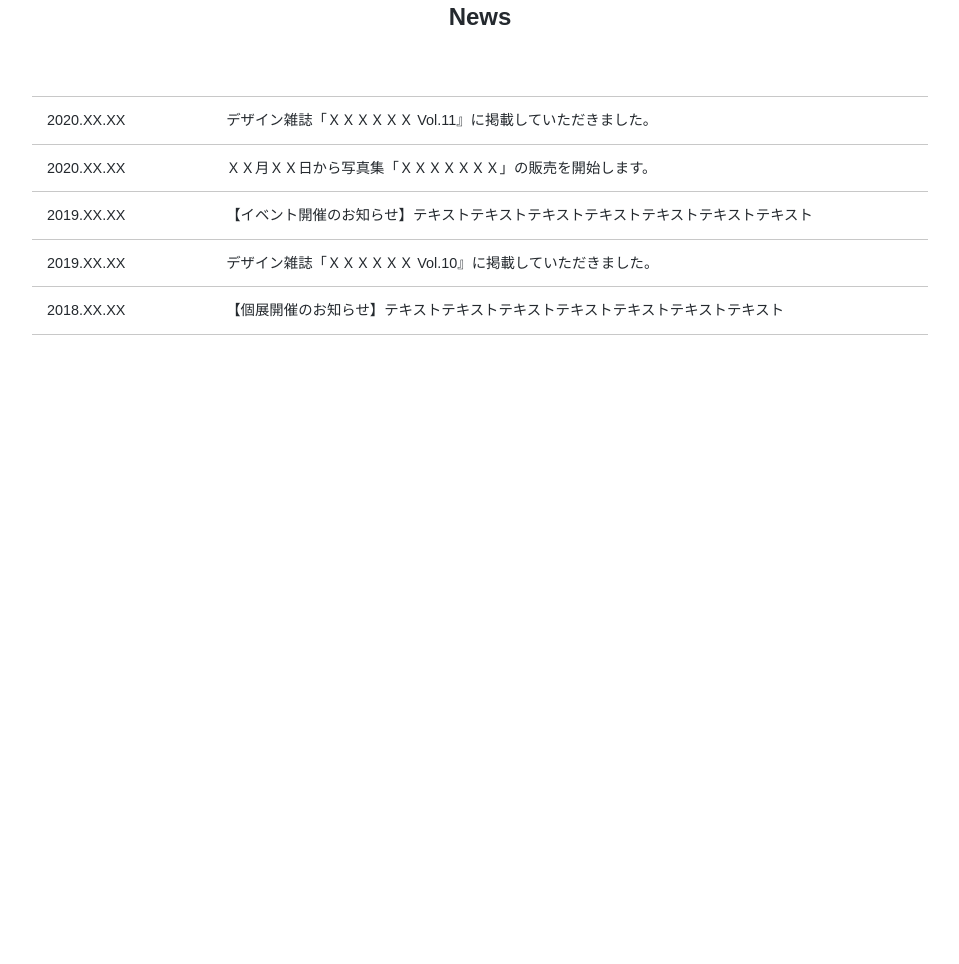
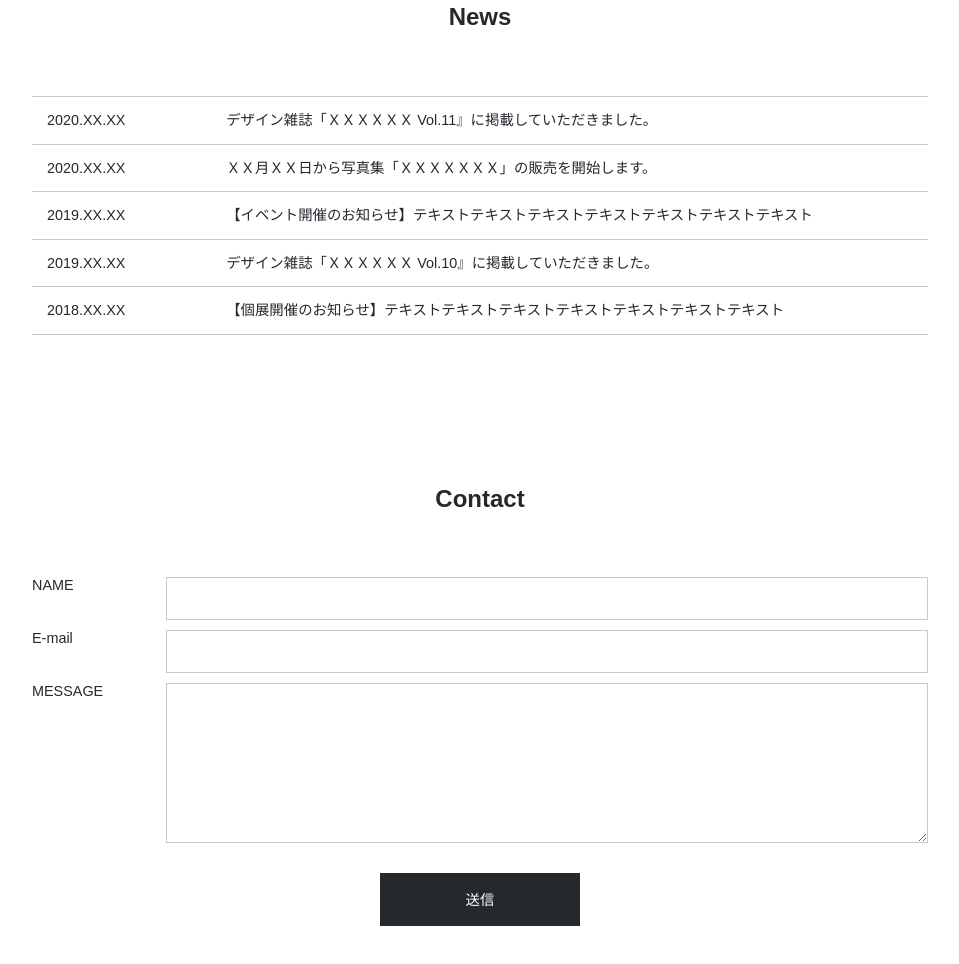
Before and after one commit to zasssou/PortfolioSiteLP, a plain HTML site: page index.html in a window 1280 px wide. Shown: the part 1816-2780 px from the top of the page, without its empty margins (160-1119 px from the left). Before the commit the page ends 2301 px from the top, so only its background shows below. Drawn offline with Linux system fonts and the light colour scheme; some packages are replaced by stand-ins of ours.

Commit message:
Add contact section.

```diff
--- a/css/style.css
+++ b/css/style.css
@@ -113,3 +113,54 @@ section {
   padding: 15px;
   border-bottom: 1px solid #c8c8c8;
 }
+
+/* contact */
+#contact dl {
+  display: flex;
+  flex-wrap: wrap;
+  margin-bottom: 30px;
+}
+
+#contact dt {
+  width: 15%;
+  font-weight: normal;
+}
+
+#contact dd {
+  width: 85%;
+}
+
+.form-box input {
+  border: 1px solid #c8c8c8;
+  width: 100%;
+  height: 43px;
+  margin-bottom: 10px;
+  padding: 15px;
+}
+
+.form-box textarea {
+  border: 1px solid #c8c8c8;
+  width: 100%;
+  height: 160px;
+  padding: 15px;
+  resize: vertical;
+}
+
+.send-button {
+  display: flex;
+  justify-content: center;
+}
+
+.send-button input {
+  width: 200px;
+  height: 53px;
+  text-align: center;
+  background-color: #24292e;
+  color: #fff;
+}
+
+.send-button input:hover {
+  background-color: #fff;
+  color: #24292e;
+  border: 1px solid #24292e;
+}
--- a/index.html
+++ b/index.html
@@ -29,7 +29,7 @@
         </li>
         <li>
           <a href="#">
-            <img class="icon" src="img/icon-instagram.png" alt="instagram">
+            <img class="icon" src="img/icon-instagram.svg" alt="instagram">
           </a>
         </li>
       </ul>
@@ -86,6 +86,23 @@
         <dd>【個展開催のお知らせ】テキストテキストテキストテキストテキストテキストテキスト</dd>
       </dl>
     </section>
+
+    <section id="contact">
+      <h2 class="section-title">Contact</h2>
+      <form action="#" method="post">
+        <dl class="form-box">
+          <dt>NAME</dt>
+          <dd><input type="text" id="name" name="your-name"></dd>
+          <dt>E-mail</dt>
+          <dd><input type="email" id="email" name="your-email"></dd>
+          <dt>MESSAGE</dt>
+          <dd><textarea id="message" name="your-message"></textarea></dd>
+        </dl>
+        <div class="send-button">
+          <input type="submit" value="送信">
+        </div>
+      </form>
+    </section>
   </main>
 </body>
 </html>
```
